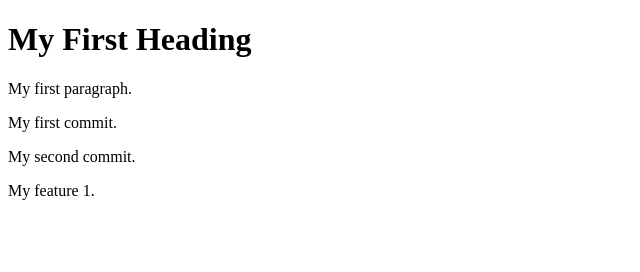
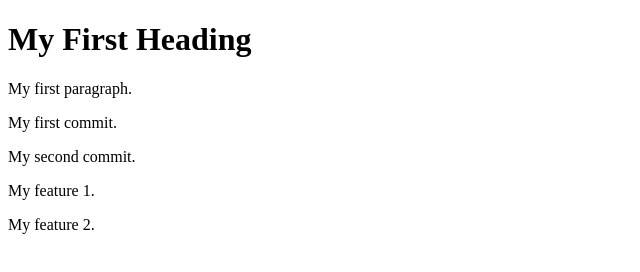
Before and after one commit to sweiyang/ProjectA, a plain HTML site: page index.html in a window 1280 px wide. Shown: the whole page, without its empty margins (0-640 px from the left). Drawn offline with Linux system fonts and the light colour scheme.

Commit message:
feature 2

```diff
--- a/index.html
+++ b/index.html
@@ -7,6 +7,7 @@
 <p>My first commit.</p>
 <p>My second commit.</p>
 <p>My feature 1.</p>
+<p>My feature 2.</p>
 
 </body>
 </html>
```
